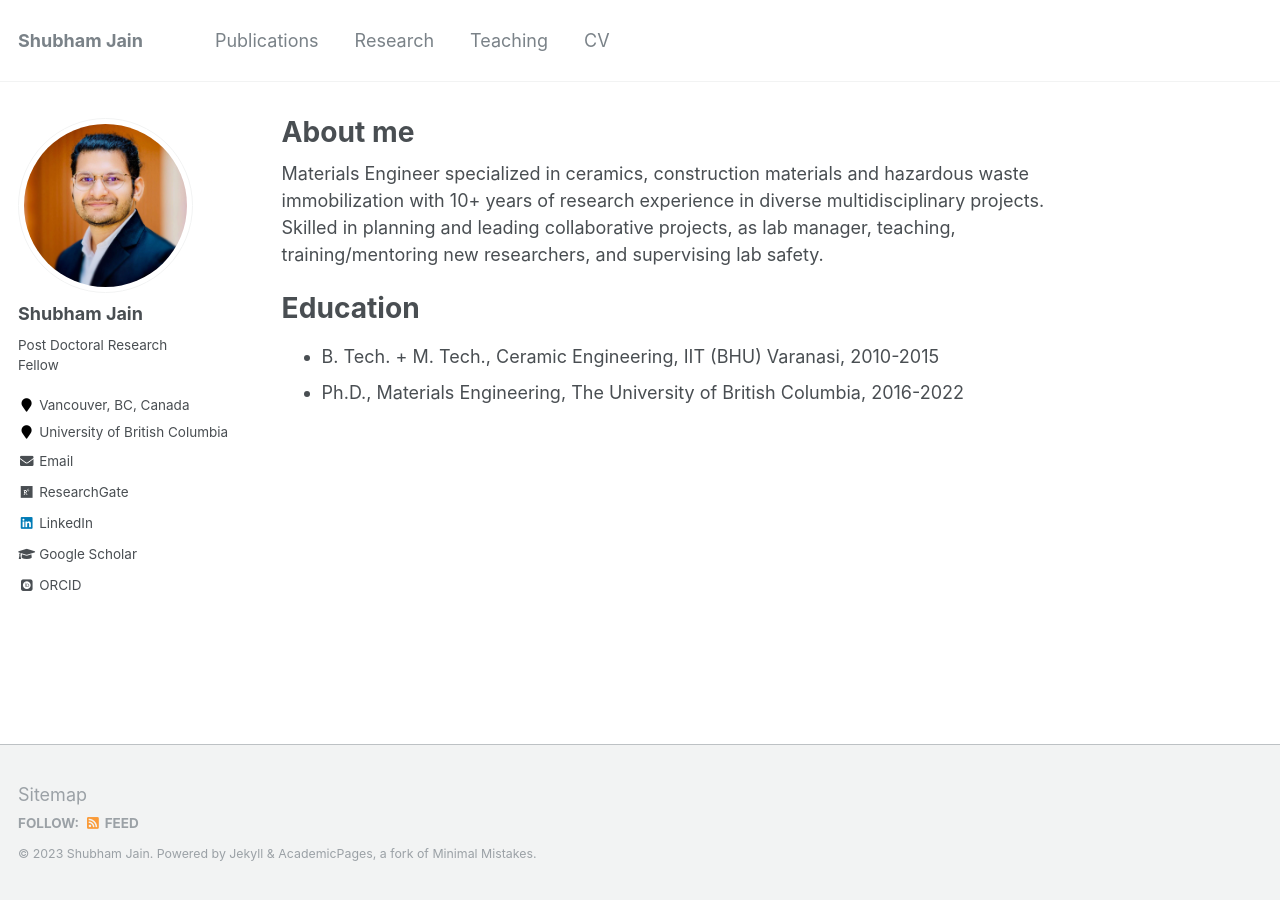
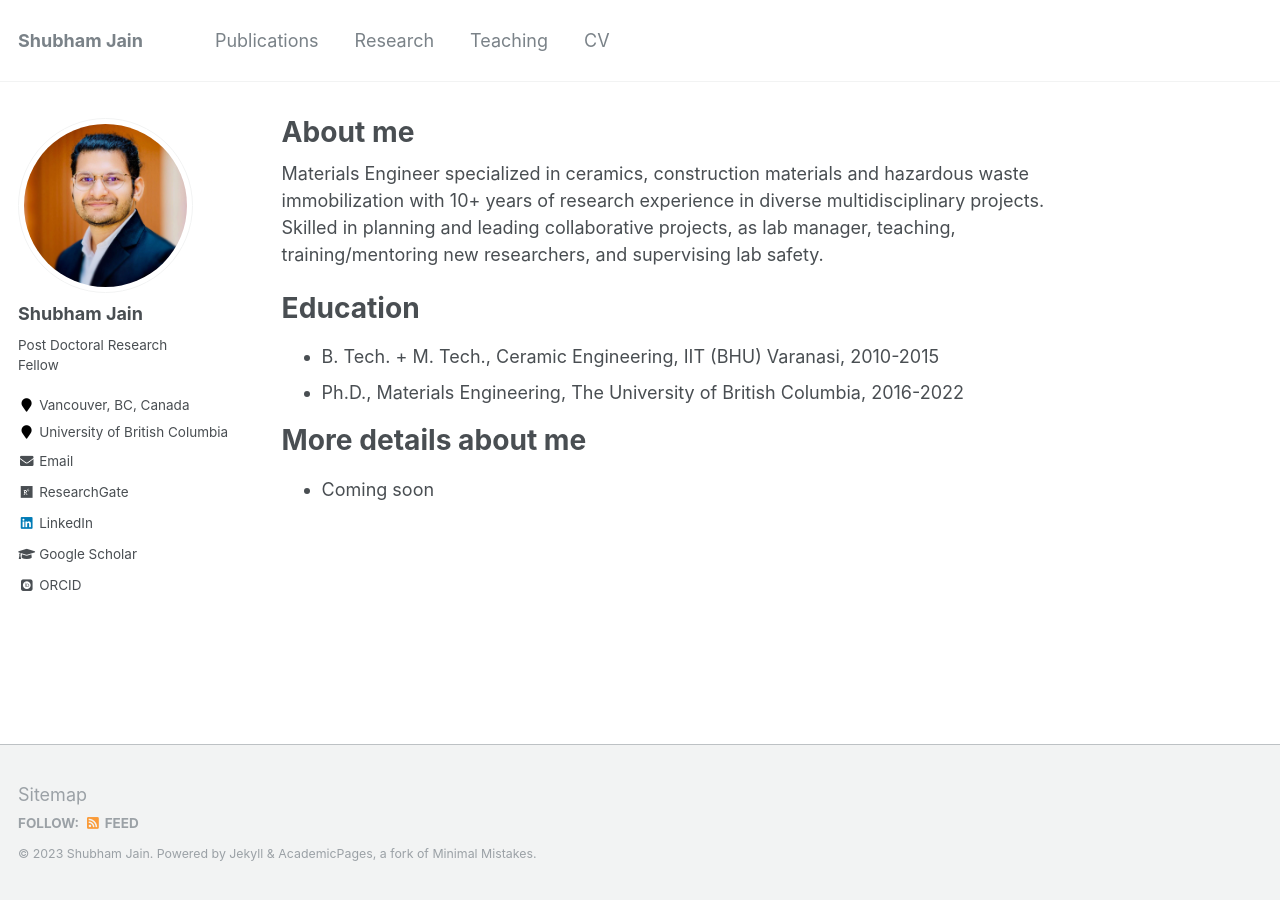
Before and after one commit to shubhamj2611/shubhamj2611.github.io, a Jekyll site: the page built from _pages/about.md, in a window 1280 px wide. Built offline with Jekyll 4.4.1, drawn with Linux system fonts in a browser that asks for light colours; some web fonts are replaced.

Commit message:
Update about.md

```diff
--- a/_pages/about.md
+++ b/_pages/about.md
@@ -14,3 +14,7 @@ Materials Engineer specialized in ceramics, construction materials and hazardous
 ======
 * B. Tech. + M. Tech., Ceramic Engineering, IIT (BHU) Varanasi, 2010-2015
 * Ph.D., Materials Engineering, The University of British Columbia, 2016-2022
+
+**More details about me**
+======
+* Coming soon
```
